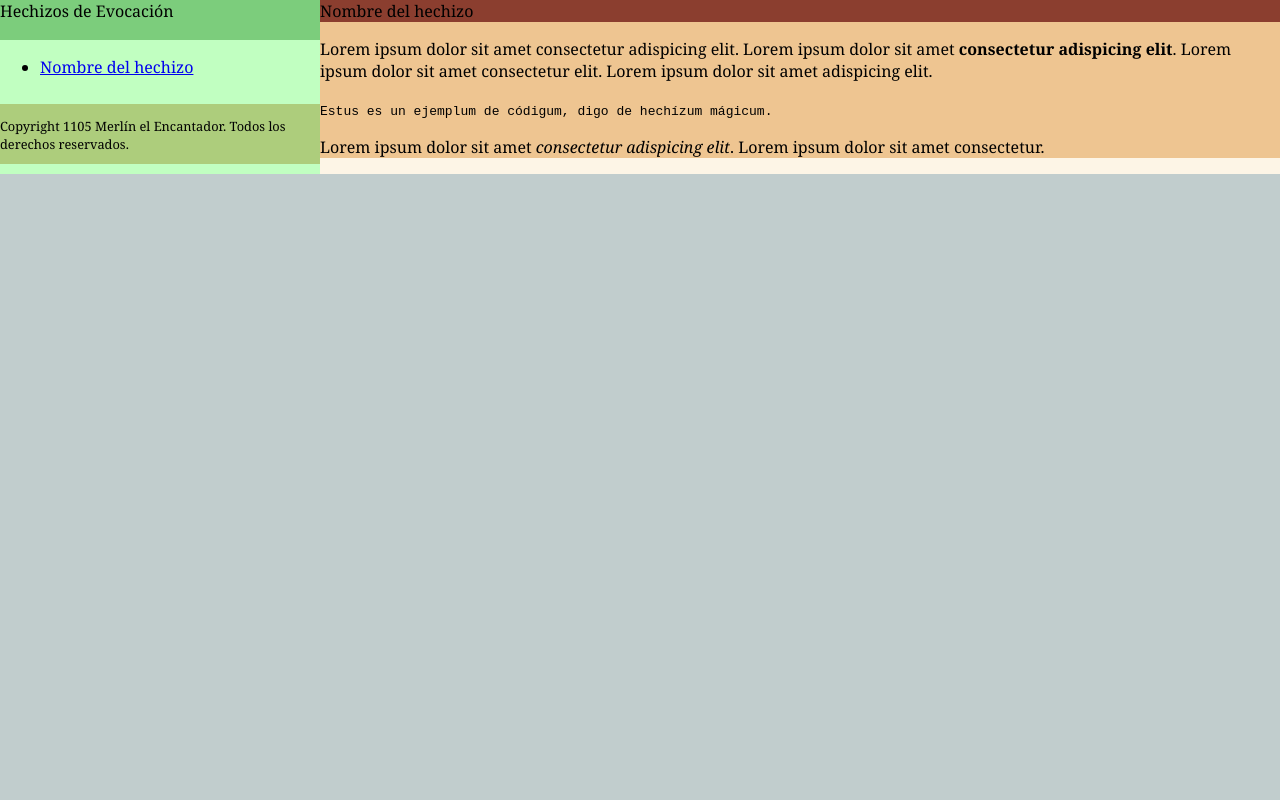
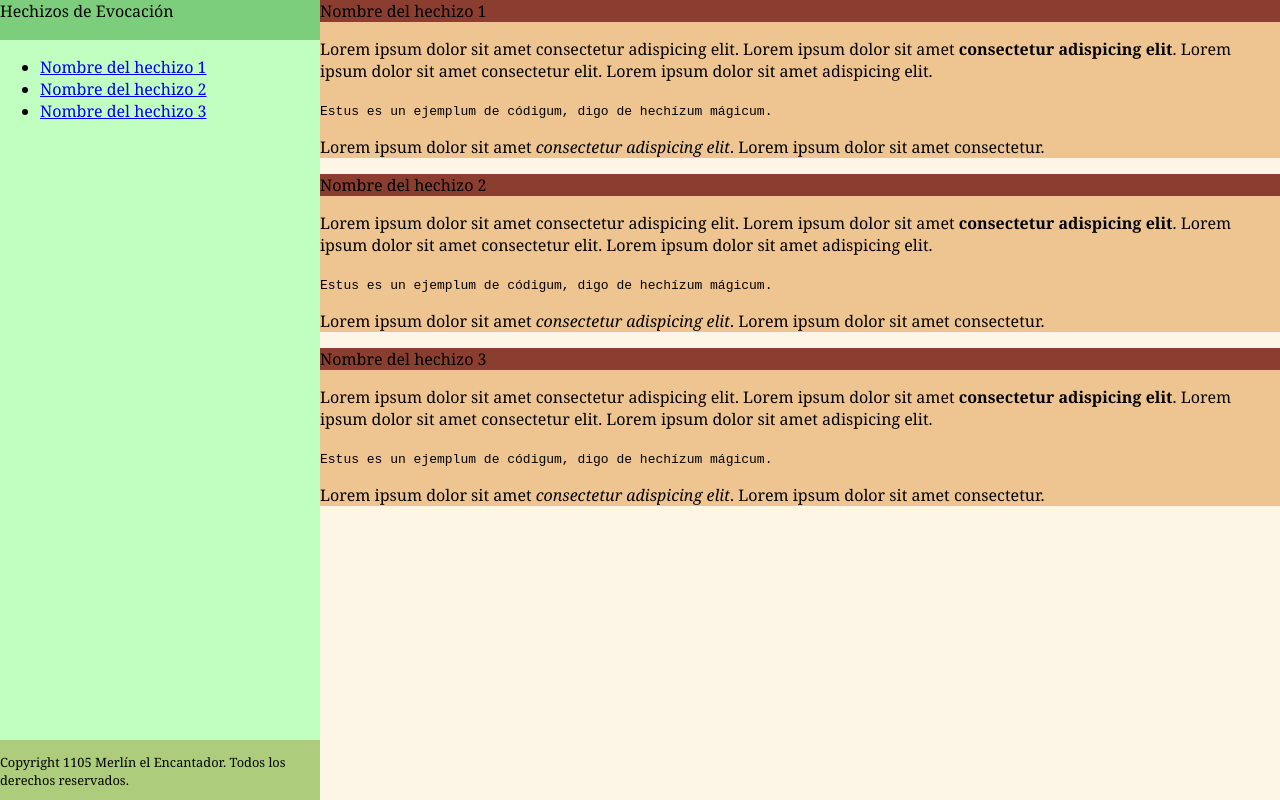
Before and after one commit to minicarbonara/CodePen04_Documentation, a plain HTML site: page index.html in a window 1280 px wide. Drawn offline with Linux system fonts and the light colour scheme.

Commit message:
fixed navbar height, footer vertical alignment. Switched to CSS grid areas

```diff
--- a/index.html
+++ b/index.html
@@ -10,15 +10,18 @@
     <nav id="navbar">
       <header>Hechizos de Evocación</header>
       <ul>
-            <li><a class="nav-link" href="#nombre-del-hechizo">Nombre del hechizo</a></li>
+        <li><a class="nav-link" href="#nombre-del-hechizo-1">Nombre del hechizo 1</a></li>
+        <li><a class="nav-link" href="#nombre-del-hechizo-2">Nombre del hechizo 2</a></li>
+        <li><a class="nav-link" href="#nombre-del-hechizo-3">Nombre del hechizo 3</a></li>
       </ul>
       <footer>
         <p>Copyright 1105 Merlín el Encantador. Todos los derechos reservados.</p>
       </footer>
     </nav>
+
     <main id="main-doc">
-        <section class="main-section" id="nombre-del-hechizo">
-            <header>Nombre del hechizo</header>
+      <section class="main-section" id="nombre-del-hechizo-1">
+        <header>Nombre del hechizo 1</header>
         <article>
           <p>Lorem ipsum dolor sit amet consectetur adispicing elit. Lorem ipsum dolor sit amet <strong>consectetur adispicing elit</strong>. Lorem ipsum dolor sit amet consectetur elit. Lorem ipsum dolor sit amet adispicing elit.</p>
           <code>
@@ -27,6 +30,29 @@
           <p>Lorem ipsum dolor sit amet <em>consectetur adispicing elit</em>. Lorem ipsum dolor sit amet consectetur.</p>
         </article>
       </section>
+
+      <section class="main-section" id="nombre-del-hechizo-2">
+        <header>Nombre del hechizo 2</header>
+        <article>
+          <p>Lorem ipsum dolor sit amet consectetur adispicing elit. Lorem ipsum dolor sit amet <strong>consectetur adispicing elit</strong>. Lorem ipsum dolor sit amet consectetur elit. Lorem ipsum dolor sit amet adispicing elit.</p>
+          <code>
+          Estus es un ejemplum de códigum, digo de hechízum mágicum.
+          </code>
+          <p>Lorem ipsum dolor sit amet <em>consectetur adispicing elit</em>. Lorem ipsum dolor sit amet consectetur.</p>
+        </article>
+      </section>
+
+      <section class="main-section" id="nombre-del-hechizo-3">
+        <header>Nombre del hechizo 3</header>
+        <article>
+          <p>Lorem ipsum dolor sit amet consectetur adispicing elit. Lorem ipsum dolor sit amet <strong>consectetur adispicing elit</strong>. Lorem ipsum dolor sit amet consectetur elit. Lorem ipsum dolor sit amet adispicing elit.</p>
+          <code>
+          Estus es un ejemplum de códigum, digo de hechízum mágicum.
+          </code>
+          <p>Lorem ipsum dolor sit amet <em>consectetur adispicing elit</em>. Lorem ipsum dolor sit amet consectetur.</p>
+        </article>
+      </section>
+
     </main>
   </body>
 </html>
--- a/styles.css
+++ b/styles.css
@@ -1,3 +1,5 @@
+
+
 
 
 body {
@@ -7,37 +9,38 @@ body {
   font-family: Georgia, 'Times New Roman', Times, serif;
   display: grid;
   grid-template-columns: 1fr 3fr;
-    grid-template-rows: 100%; /** ¿Por qué no rellena la altura de la fila al 100%? **/
+  grid-template-areas: "sidebar content";
 }
 
 nav {
   background-color: #c1ffc1;
-    grid-column: 1 / 2;
+  grid-area: sidebar;
   display: grid;
   grid-template-columns: 1fr;
   grid-template-rows: 40px auto;
+  min-height: 100vh;
 }
 
-  nav > header{
+nav>header {
   background-color: #7ccd7c;
 }
 
-  nav > footer{
+nav>footer {
   background-color: #adcd7c;
   height: 60px;
   font-size: 80%;
-    akign-self: end;
+  align-self: end;
 }
 
 main {
   background-color: #fdf5e6;
-    grid-column: 2 / 3;
+  grid-area: content;
 }
 
 section {
   background-color: #eec591;
 }
 
-  section > header {
+section>header {
   background-color: #8b3e2f;
 }
```
Lines whose indentation alone changed are shown as unchanged.
